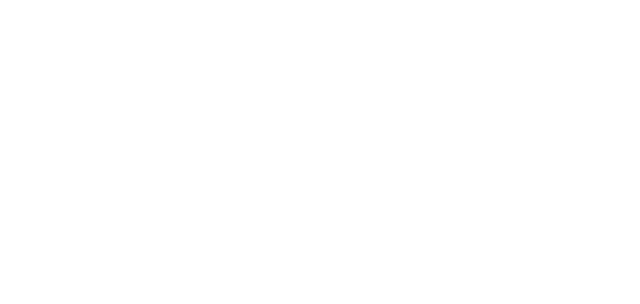
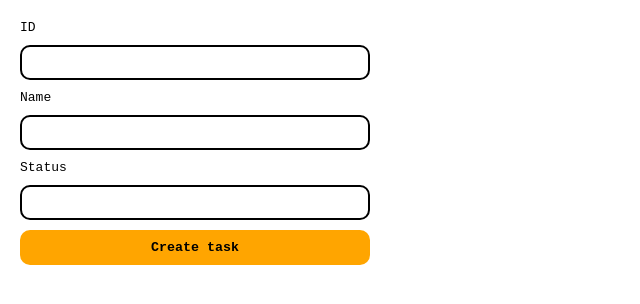
Before and after one commit to victorandujar/202301-w6ch1-Victor-Andujar, a React (Create React App) app: page / in a window 1280 px wide. Shown: the top 304 px of the page, without its empty margins (0-640 px from the left). Built offline with nearby package versions, Linux system fonts and the light colour scheme.

Commit message:
Add styles to ToDoForm component and add globalstyles

```diff
--- a/package.json
+++ b/package.json
@@ -15,6 +15,7 @@
     "react-dom": "^18.2.0",
     "react-redux": "^8.0.5",
     "react-scripts": "5.0.1",
+    "styled-components": "^5.3.6",
     "typescript": "^4.9.5",
     "web-vitals": "^2.1.4"
   },
@@ -44,6 +45,7 @@
     ]
   },
   "devDependencies": {
+    "@types/styled-components": "^5.1.26",
     "husky": "^8.0.0",
     "lint-staged": "^13.1.1",
     "prettier": "^2.8.4"
--- a/src/App.tsx
+++ b/src/App.tsx
@@ -1,7 +1,8 @@
 import "./App.css";
+import ToDoForm from "./components/ToDoForm/ToDoForm";
 
 const app = () => {
-  return <div className="app"></div>;
+  return <ToDoForm />;
 };
 
 export default app;
--- /dev/null
+++ b/src/GolbalStyles.tsx
@@ -0,0 +1,30 @@
+import { createGlobalStyle } from "styled-components";
+
+const GlobalStyles = createGlobalStyle`
+
+*,
+*:after,
+*:before {
+  margin: 0;
+  padding: 0;
+  box-sizing: border-box;
+  text-decoration: none;
+  }
+
+
+
+body {
+  padding: 20px;
+  background-color: #fff;
+  font-family: "Inter", sans-serif;
+  width: 100%;
+  min-height: 100vh;
+
+}
+
+ol, ul, li {
+  list-style: none;
+}
+`;
+
+export default GlobalStyles;
--- /dev/null
+++ b/src/components/ToDoForm/ToDoFormStyled.tsx
@@ -0,0 +1,39 @@
+import styled from "styled-components";
+
+const ToDoFormStyled = styled.form`
+  display: flex;
+  flex-direction: column;
+  gap: 10px;
+  font-family: monospace;
+
+  input {
+    border-radius: 10px;
+    border: 2px solid black;
+    height: 35px;
+    width: 350px;
+  }
+
+  .form-tasks {
+    &__button {
+      width: 350px;
+      height: 35px;
+      border-radius: 10px;
+      border: none;
+      font-family: inherit;
+      background: orange;
+      font-weight: bold;
+      cursor: pointer;
+
+      :active {
+        background: #e0cf34;
+      }
+
+      :hover {
+        background: black;
+        color: white;
+      }
+    }
+  }
+`;
+
+export default ToDoFormStyled;
--- a/src/index.tsx
+++ b/src/index.tsx
@@ -5,12 +5,14 @@
 import App from "./App";
 import reportWebVitals from "./reportWebVitals";
 import "./index.css";
+import GlobalStyles from "./GolbalStyles";
 
 const container = document.getElementById("root")!;
 const root = createRoot(container);
 
 root.render(
   <React.StrictMode>
+    <GlobalStyles />
     <Provider store={store}>
       <App />
     </Provider>
--- a/src/stores/hooks.ts
+++ b/src/stores/hooks.ts
@@ -1,6 +1,5 @@
-import { TypedUseSelectorHook, useDispatch, useSelector } from 'react-redux';
-import type { RootState, AppDispatch } from './store';
+import { TypedUseSelectorHook, useDispatch, useSelector } from "react-redux";
+import type { RootState, AppDispatch } from "./store";
 
-// Use throughout your app instead of plain `useDispatch` and `useSelector`
 export const useAppDispatch = () => useDispatch<AppDispatch>();
 export const useAppSelector: TypedUseSelectorHook<RootState> = useSelector;
```
Also changed, not shown: 1 other file (tests, documents, lock files or other folders).
